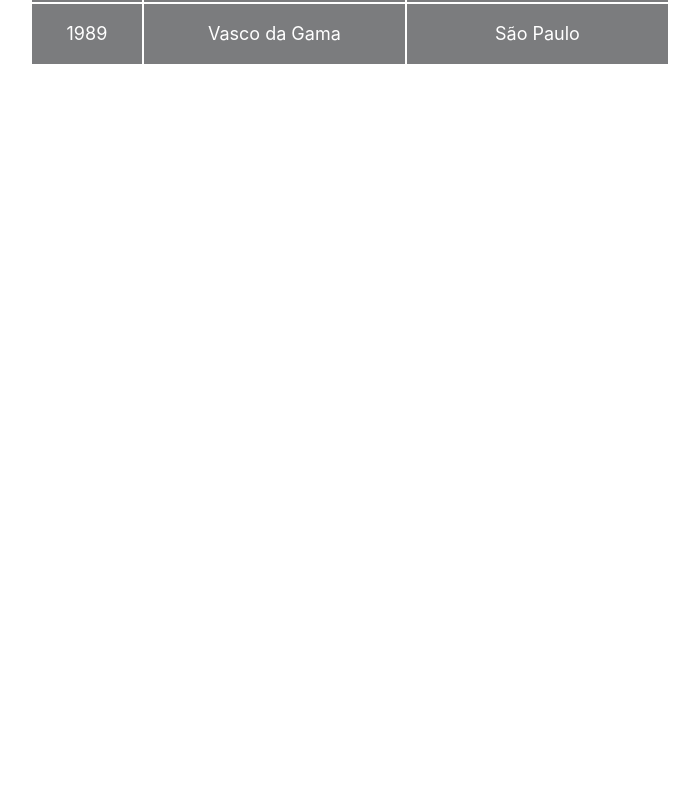
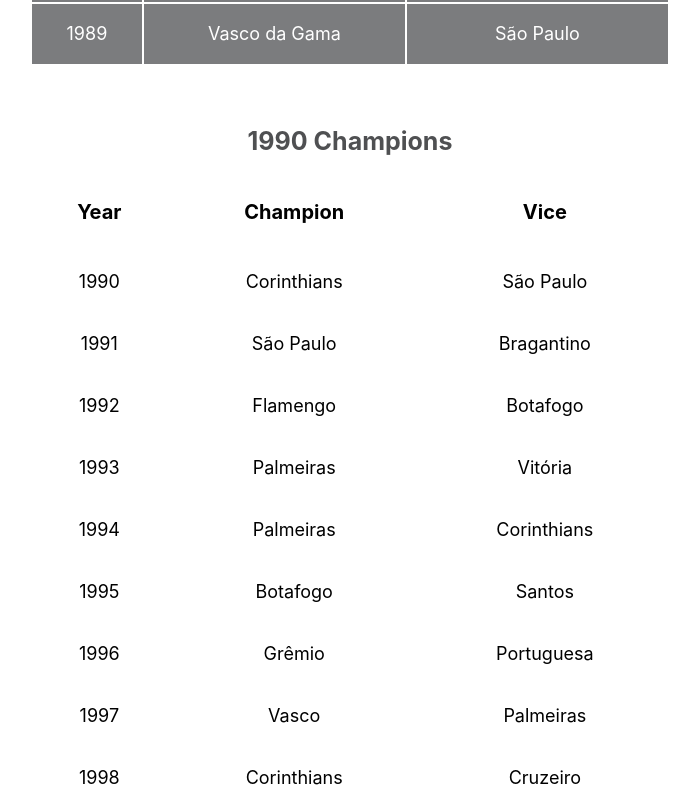
Before and after one commit to darciovilela/react-football, a React (Create React App) app: page / in a window 1280 px wide. Shown: the part 940-1740 px from the top of the page, without its empty margins (290-989 px from the left). Built offline with nearby package versions, Linux system fonts and the light colour scheme.

Commit message:
Add noventa to app

```diff
--- a/src/App.tsx
+++ b/src/App.tsx
@@ -3,12 +3,14 @@
 import { Header } from './components/Header';
 import { Footer } from './components/Footer';
 import { Oitenta } from './components/Oitenta';
+import { Noventa } from './components/Noventa';
 
 const App = () => {
   return (
     <div className="App">
       <Header />
       <Oitenta />
+      <Noventa />
       <Footer />
     </div>
   );
--- /dev/null
+++ b/src/components/Noventa.tsx
@@ -0,0 +1,29 @@
+import noventa from '../data/noventa.json';
+
+export const Noventa = () => {
+  return (
+    <div>
+      <h1>1990 Champions</h1>
+      <table className="center">
+        <thead className="noventa-table-head">
+          <tr>
+            <th>Year</th>
+            <th>Champion</th>
+            <th>Vice</th>
+          </tr>
+        </thead>
+        <tbody className="noventa-table-body">
+          {noventa.map((item) => {
+            return (
+              <tr>
+                <td>{item.year}</td>
+                <td>{item.champion}</td>
+                <td>{item.vice}</td>
+              </tr>
+            );
+          })}
+        </tbody>
+      </table>
+    </div>
+  );
+};
```
